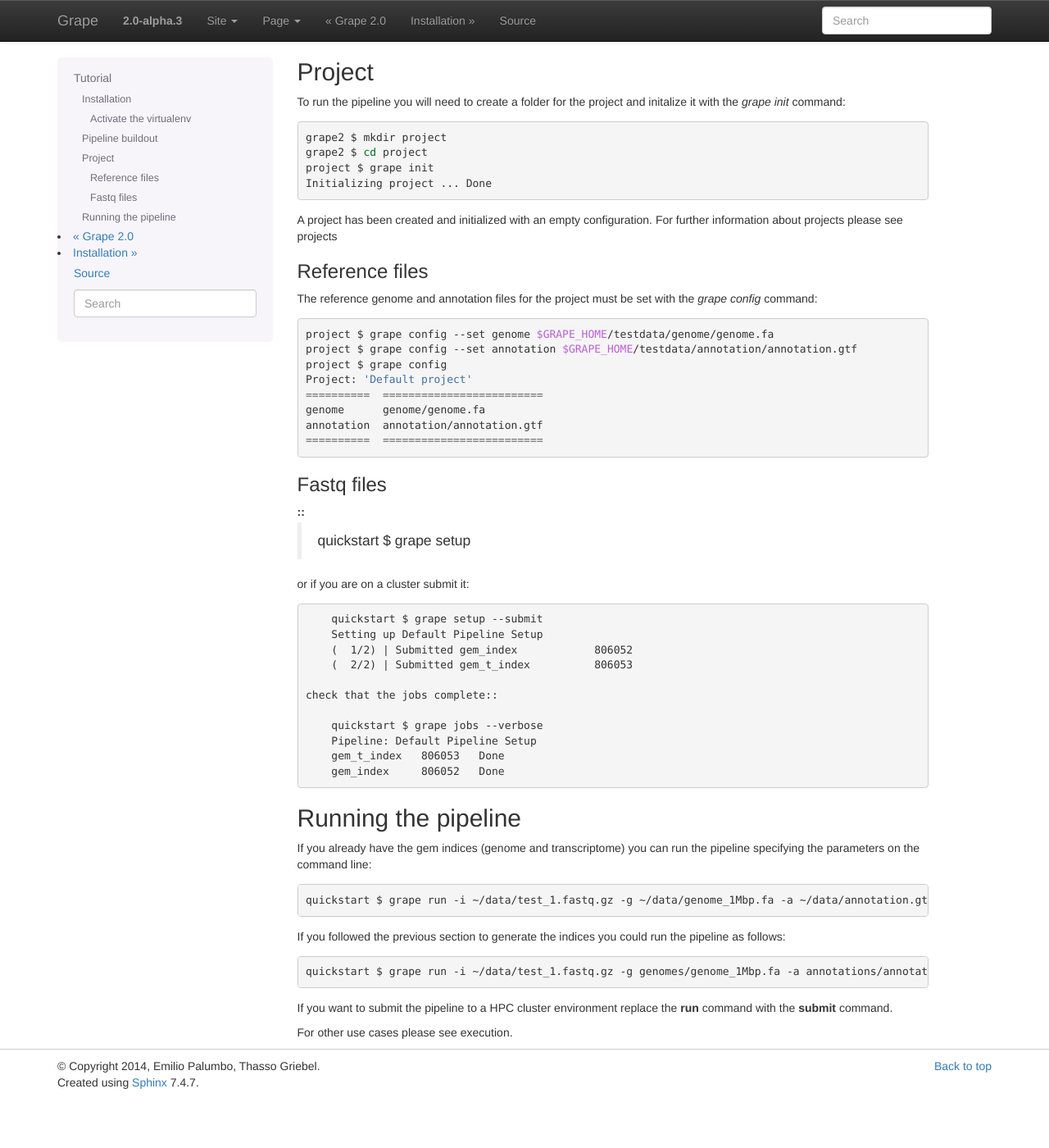
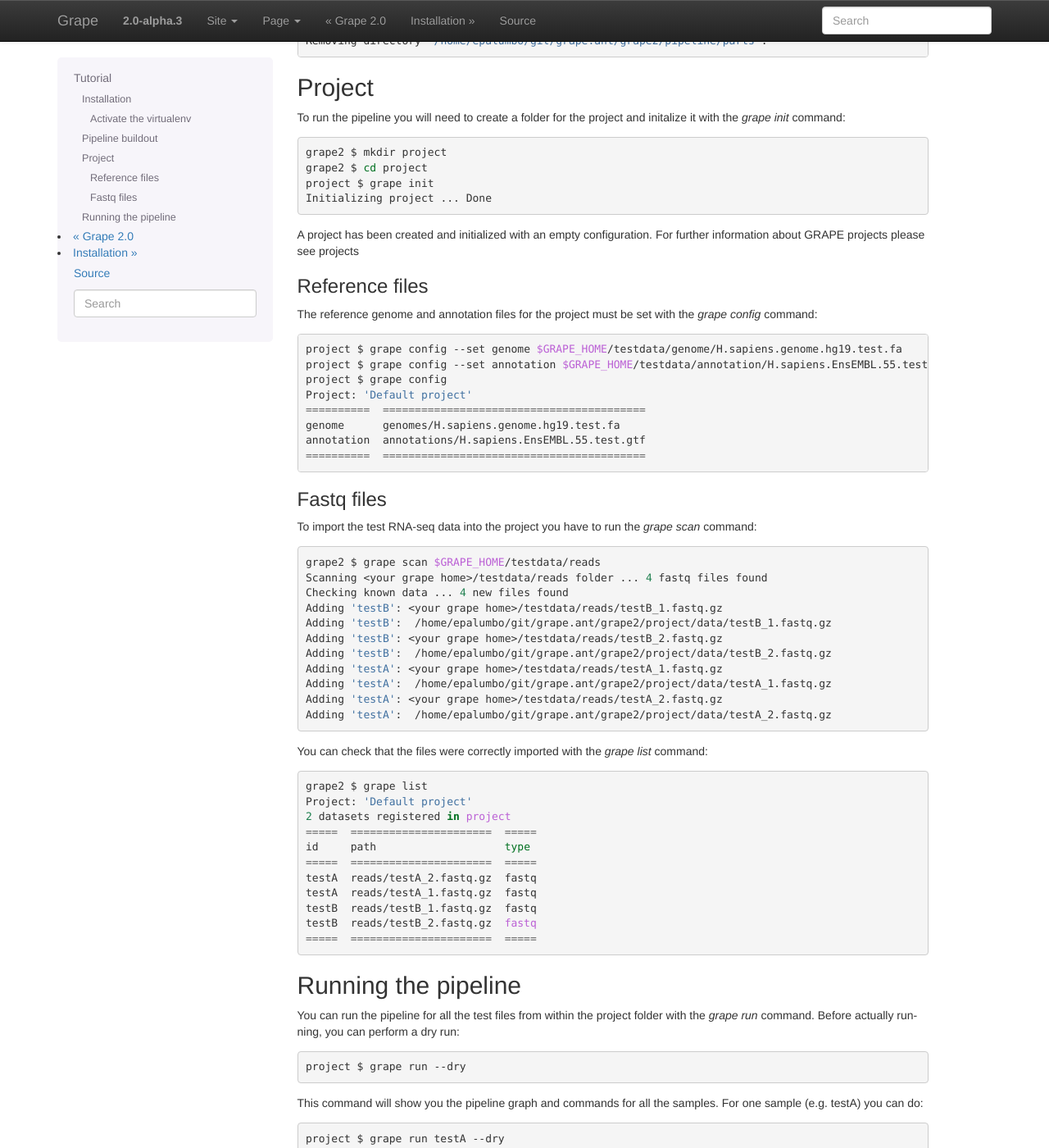
Before and after one commit to grape-pipeline/grape, a Sphinx documentation site: the page built from docs/source/tutorial.rst, in a window 1280 px wide and 1400 px high, scrolled down 1250 px. Shown: the whole window at 82% size. Built offline with Sphinx 7.4.7, drawn with Linux system fonts in a browser that asks for light colours; formulas are drawn with MathJax 3; before the commit the page ends 2590 px from its top, so only the background shows below that; some of the changed text lies outside the part shown.

Commit message:
Update tutorial

```diff
--- a/docs/source/tutorial.rst
+++ b/docs/source/tutorial.rst
@@ -18,6 +18,7 @@ Execute the following commands to install GRAPE:
     # activate the virtual environment
     grape2 $ source bin/activate
     # install GRAPE
+    grape2 $ pip install distribute==0.6.36 zc.buildout==2.1.0
     grape2 $ pip install grape-pipeline
 
 .. _venv:
@@ -88,7 +89,7 @@ To run the pipeline you will need to create a folder for the project and initali
     project $ grape init
     Initializing project ... Done
 
-A project has been created and initialized with an empty configuration. For further information about projects please see :ref:`projects`
+A project has been created and initialized with an empty configuration. For further information about GRAPE projects please see :ref:`projects`
 
 Reference files
 ~~~~~~~~~~~~~~~
@@ -97,47 +98,62 @@ The reference genome and annotation files for the project must be set with the `
 
 .. code-block:: bash
 
-        project $ grape config --set genome $GRAPE_HOME/testdata/genome/genome.fa
-        project $ grape config --set annotation $GRAPE_HOME/testdata/annotation/annotation.gtf
-        project $ grape config
-        Project: 'Default project'
-        ==========  =========================
-        genome      genome/genome.fa
-        annotation  annotation/annotation.gtf
-        ==========  =========================
+    project $ grape config --set genome $GRAPE_HOME/testdata/genome/H.sapiens.genome.hg19.test.fa
+    project $ grape config --set annotation $GRAPE_HOME/testdata/annotation/H.sapiens.EnsEMBL.55.test.gtf
+    project $ grape config
+    Project: 'Default project'
+    ==========  =========================================
+    genome      genomes/H.sapiens.genome.hg19.test.fa
+    annotation  annotations/H.sapiens.EnsEMBL.55.test.gtf
+    ==========  =========================================
 
 Fastq files
 ~~~~~~~~~~~
-::
-        quickstart $ grape setup
 
-   or if you are on a cluster submit it::
+To import the test RNA-seq data into the project you have to run the `grape scan` command:
 
-        quickstart $ grape setup --submit
-        Setting up Default Pipeline Setup
-        (  1/2) | Submitted gem_index            806052
-        (  2/2) | Submitted gem_t_index          806053
+.. code-block:: bash
 
-    check that the jobs complete::
+    grape2 $ grape scan $GRAPE_HOME/testdata/reads
+    Scanning <your grape home>/testdata/reads folder ... 4 fastq files found
+    Checking known data ... 4 new files found
+    Adding 'testB': <your grape home>/testdata/reads/testB_1.fastq.gz
+    Adding 'testB':  /home/epalumbo/git/grape.ant/grape2/project/data/testB_1.fastq.gz
+    Adding 'testB': <your grape home>/testdata/reads/testB_2.fastq.gz
+    Adding 'testB':  /home/epalumbo/git/grape.ant/grape2/project/data/testB_2.fastq.gz
+    Adding 'testA': <your grape home>/testdata/reads/testA_1.fastq.gz
+    Adding 'testA':  /home/epalumbo/git/grape.ant/grape2/project/data/testA_1.fastq.gz
+    Adding 'testA': <your grape home>/testdata/reads/testA_2.fastq.gz
+    Adding 'testA':  /home/epalumbo/git/grape.ant/grape2/project/data/testA_2.fastq.gz
 
-        quickstart $ grape jobs --verbose
-        Pipeline: Default Pipeline Setup
-        gem_t_index   806053   Done
-        gem_index     806052   Done
+You can check that the files were correctly imported with the `grape list` command:
+
+.. code-block:: bash
+
+    grape2 $ grape list
+    Project: 'Default project'
+    2 datasets registered in project
+    =====  ======================  =====
+    id     path                    type
+    =====  ======================  =====
+    testA  reads/testA_2.fastq.gz  fastq
+    testA  reads/testA_1.fastq.gz  fastq
+    testB  reads/testB_1.fastq.gz  fastq
+    testB  reads/testB_2.fastq.gz  fastq
+    =====  ======================  =====
 
 
 Running the pipeline
 --------------------
 
-If you already have the gem indices (genome and transcriptome) you can run the pipeline specifying the parameters on the command line::
+You can run the pipeline for all the test files from within the project folder with the `grape run` command. Before actually running, you can perform a dry run::
 
-     quickstart $ grape run -i ~/data/test_1.fastq.gz -g ~/data/genome_1Mbp.fa -a ~/data/annotation.gtf --quality 33 --read-type 2x76
+    project $ grape run --dry
 
-If you followed the previous section to generate the indices you could run the pipeline as follows::
+This command will show you the pipeline graph and commands for all the samples. For one sample (e.g. testA) you can do::
 
-     quickstart $ grape run -i ~/data/test_1.fastq.gz -g genomes/genome_1Mbp.fa -a annotations/annotation.gtf --quality 33 --read-type 2x76
+    project $ grape run testA --dry
 
-If you want to submit the pipeline to a HPC cluster environment replace the **run** command with the **submit** command.
+To submit the pipeline to a HPC cluster environment replace the **run** command with the **submit** command. A dry run will also show you information about the jobs that will be submitted such as threads, memory, queue, etc..
 
-
-For other use cases please see :ref:`execution`.
+For more information about running GRAPE please see :ref:`execution`.
```
